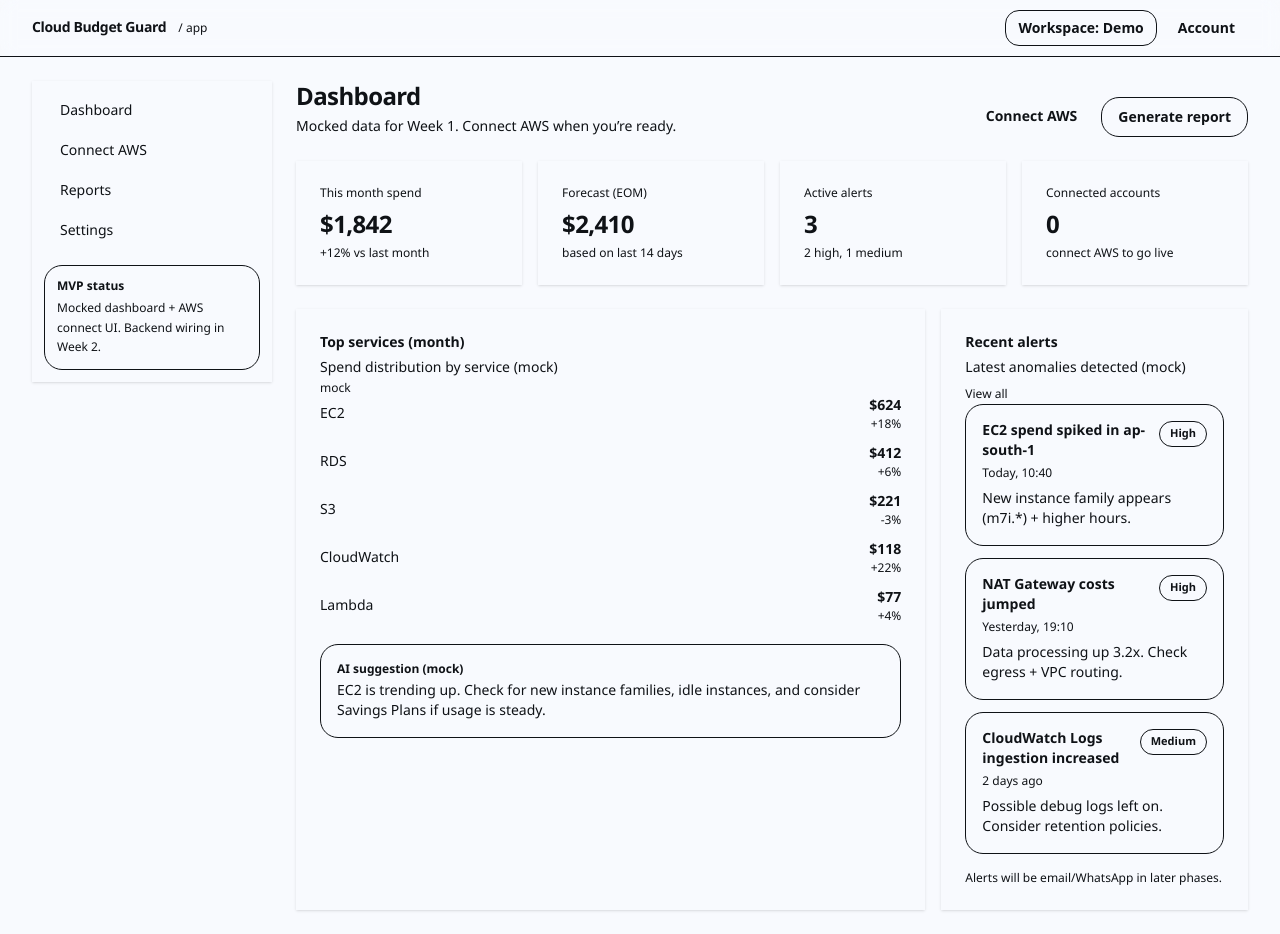
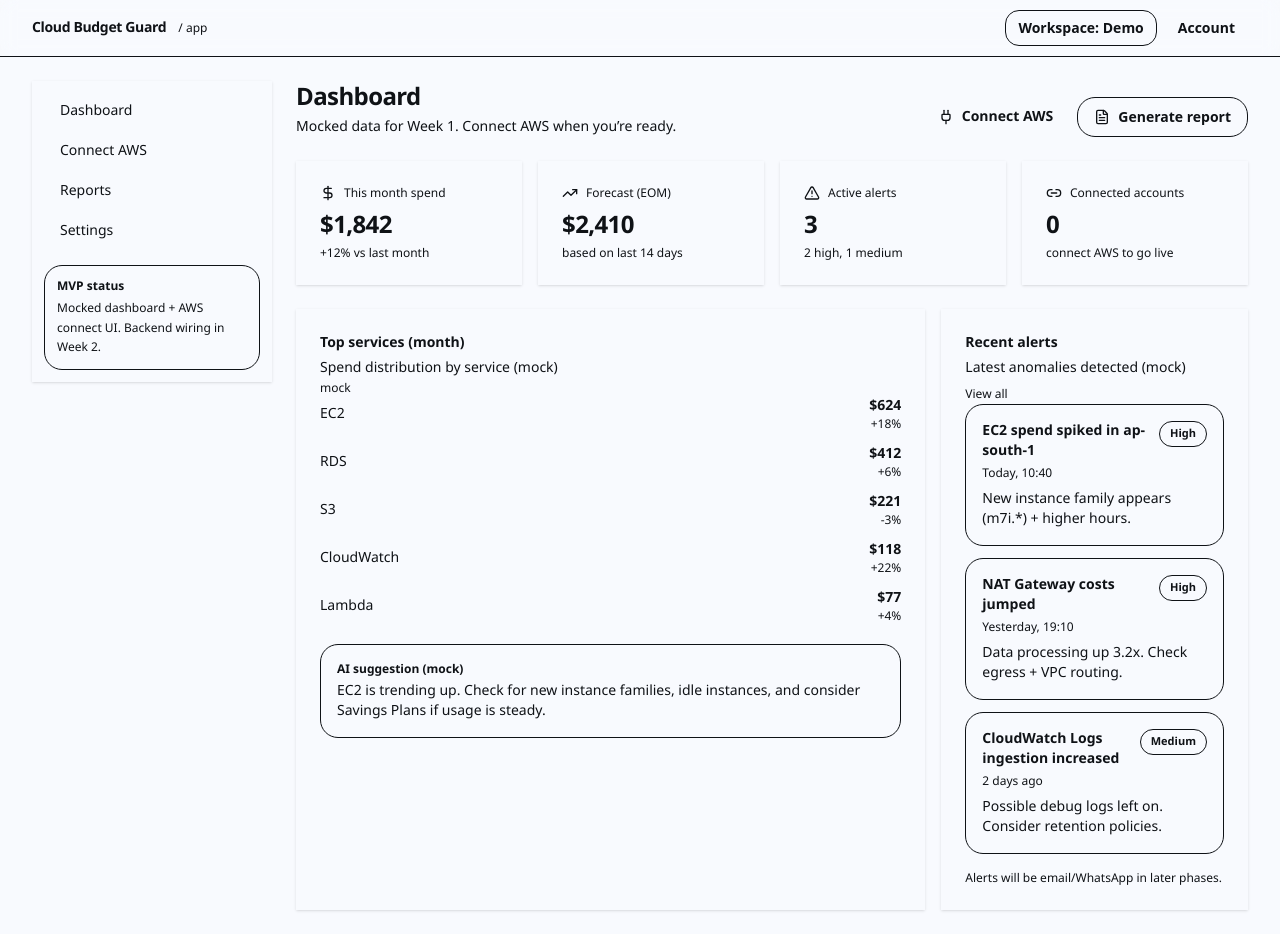
Before and after one commit to sangram-sethi/cloud-billing-tracker, a Next.js app: page /app in a window 1280 px wide. Built offline with nearby package versions, Linux system fonts and the light colour scheme.

Commit message:
polish(ui): add lucide icons to dashboard actions and KPI cards

```diff
--- a/package.json
+++ b/package.json
@@ -10,6 +10,7 @@
   },
   "dependencies": {
     "framer-motion": "^12.29.2",
+    "lucide-react": "^0.563.0",
     "next": "16.1.4",
     "react": "19.2.3",
     "react-dom": "19.2.3"
--- a/src/app/(app)/app/page.tsx
+++ b/src/app/(app)/app/page.tsx
@@ -9,12 +9,13 @@ import {
 import { Button } from "@/components/ui/Button";
 import { Badge } from "@/components/ui/Badge";
 import { GlowCard } from "@/components/ui/GlowCard";
+import { Plug, FileText, DollarSign, TrendingUp, AlertTriangle, Link2 } from "lucide-react";
 
 const kpis = [
-  { label: "This month spend", value: "$1,842", hint: "+12% vs last month" },
-  { label: "Forecast (EOM)", value: "$2,410", hint: "based on last 14 days" },
-  { label: "Active alerts", value: "3", hint: "2 high, 1 medium" },
-  { label: "Connected accounts", value: "0", hint: "connect AWS to go live" },
+  { label: "This month spend", value: "$1,842", hint: "+12% vs last month", icon: DollarSign },
+  { label: "Forecast (EOM)", value: "$2,410", hint: "based on last 14 days", icon: TrendingUp },
+  { label: "Active alerts", value: "3", hint: "2 high, 1 medium", icon: AlertTriangle },
+  { label: "Connected accounts", value: "0", hint: "connect AWS to go live", icon: Link2 },
 ];
 
 const topServices = [
@@ -72,13 +73,17 @@ export default function AppDashboardPage() {
         <div className="flex items-center gap-3">
           <Link
             href="/app/connect-aws"
-            className="rounded-lg bg-foreground px-3 py-2 text-sm font-semibold text-background hover:opacity-90 transition"
+            className="inline-flex items-center gap-2 rounded-lg bg-foreground px-3 py-2 text-sm font-semibold text-background hover:opacity-90 transition"
           >
+            <Plug className="h-4 w-4" />
             Connect AWS
           </Link>
+
           <Button type="button" variant="secondary" size="md">
+            <FileText className="h-4 w-4" />
             Generate report
           </Button>
+
         </div>
       </div>
 
@@ -87,9 +92,10 @@ export default function AppDashboardPage() {
         {kpis.map((k) => (
           <GlowCard key={k.label}>
             <CardContent className="pt-6">
-              <p className="text-xs font-medium text-muted-foreground">
-                {k.label}
-              </p>
+              <div className="flex items-center gap-2">
+                <k.icon className="h-4 w-4 text-muted-foreground" />
+                <p className="text-xs font-medium text-muted-foreground">{k.label}</p>
+              </div>
               <p className="mt-2 text-2xl font-semibold tracking-tight text-foreground">
                 {k.value}
               </p>
```
Also changed, not shown: 1 other file (tests, documents, lock files or other folders).
